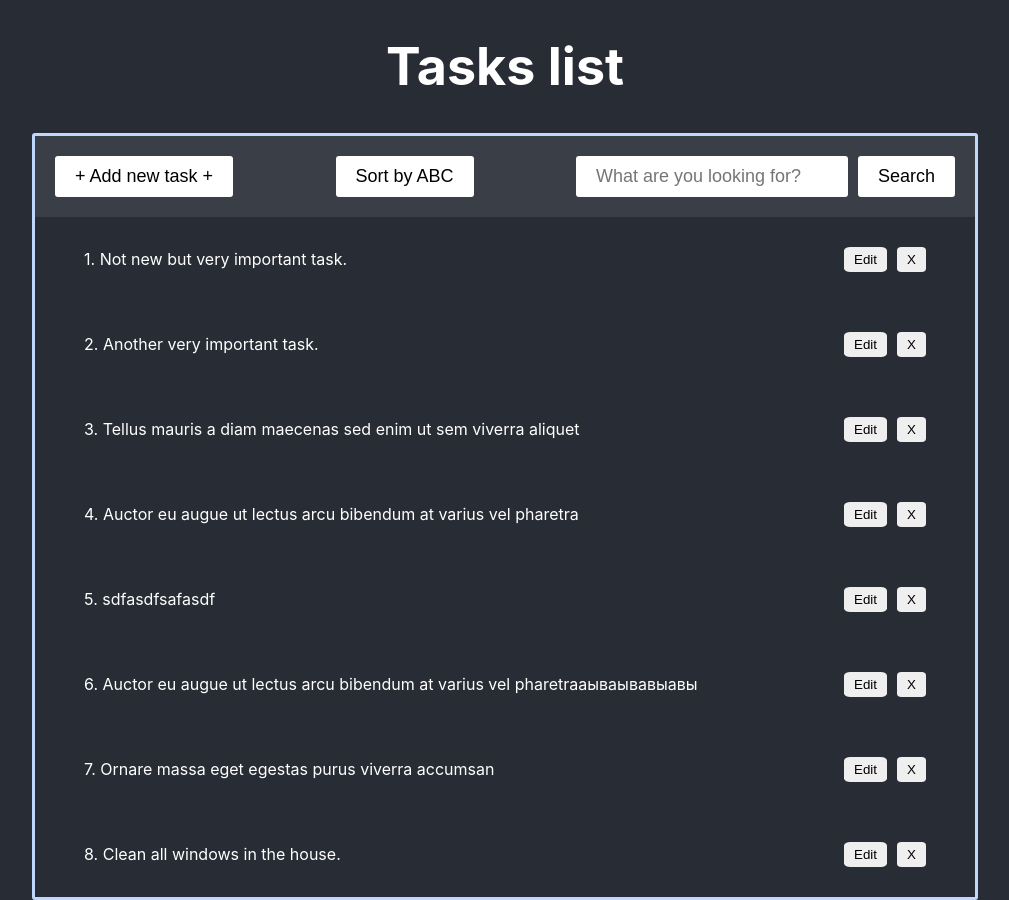
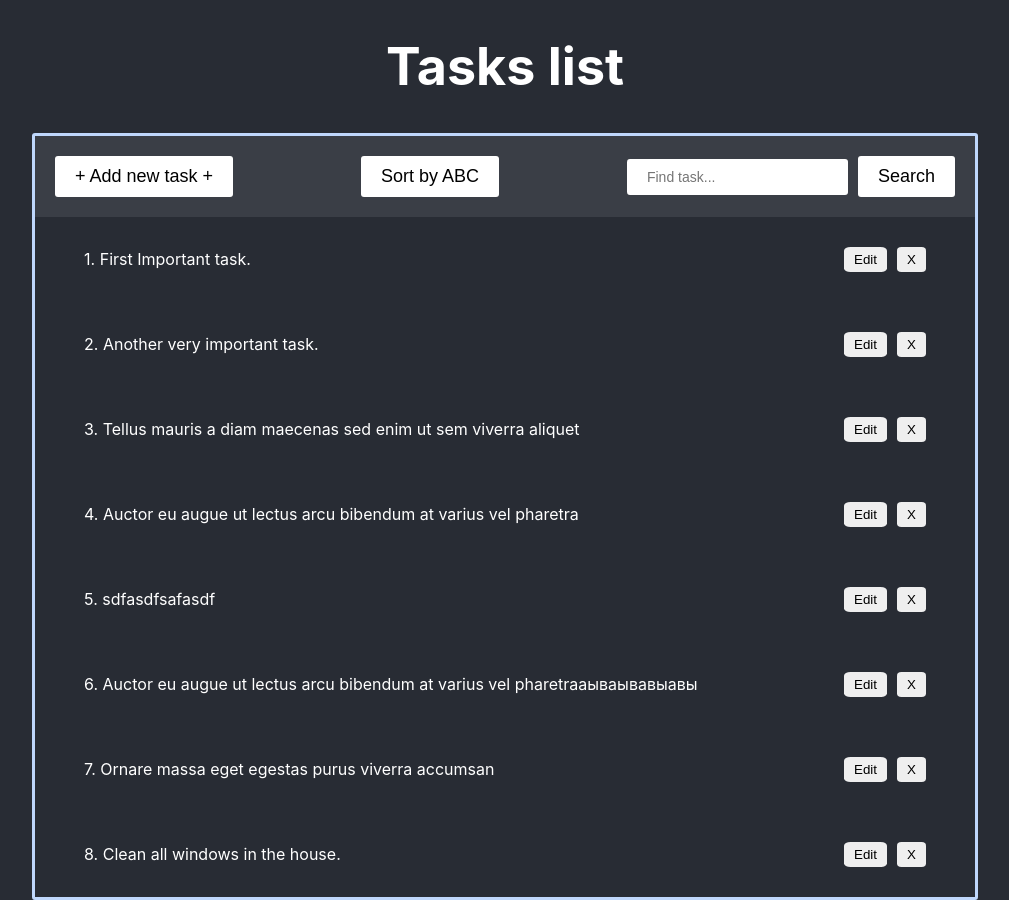
Before and after one commit to redavillm/to-do-list, a React (Create React App) app: page / in a window 1280 px wide. Shown: the whole page, without its empty margins (135-1144 px from the left). Built offline with nearby package versions, Linux system fonts and the light colour scheme; data requests are answered from the project's data file.

Commit message:
добавил функцию фильтрации задач, стеит для задач, над настроить вырожения для корректной фильтрации

```diff
--- a/db.json
+++ b/db.json
@@ -2,7 +2,7 @@
   "tasks": [
     {
       "id": 4,
-      "text": "Not new but very important task."
+      "text": "First Important task."
     },
     {
       "id": 6,
--- a/src/App.js
+++ b/src/App.js
@@ -11,6 +11,7 @@ function App() {
   const [newTask, setNewTask] = useState("");
   const [isLoading, setIsLoading] = useState(false);
   const [refreshListFlag, setRefreshListFlag] = useState(false);
+  // const [findingTask, setFindingTask] = useState("");
 
   const refreshList = () => setRefreshListFlag(!refreshListFlag);
 
@@ -43,22 +44,22 @@ function App() {
     ));
   };
 
-  const findTasksList = (string) => {
-    return tasks
-      .filter((task) => task.text === string)
-      .map(({ id, text }, index) => (
-        <div>
-          <Task
-            id={id}
-            text={text}
-            index={index}
-            requestRemoveTask={requestRemoveTask}
-            setIsLoading={setIsLoading}
-            refreshList={refreshList}
-          />
-        </div>
-      ));
-  };
+  // const findTasksList = (string) => {
+  //   return tasks
+  //     .filter((task) => task.text === string)
+  //     .map(({ id, text }, index) => (
+  //       <div>
+  //         <Task
+  //           id={id}
+  //           text={text}
+  //           index={index}
+  //           requestRemoveTask={requestRemoveTask}
+  //           setIsLoading={setIsLoading}
+  //           refreshList={refreshList}
+  //         />
+  //       </div>
+  //     ));
+  // };
 
   return (
     <div className={styles.app}>
@@ -70,7 +71,10 @@ function App() {
           </button>
           <button className={styles.menu_btn}>Sort by ABC</button>
           <form>
-            <input placeholder='What are you looking for?' className={styles.search_input}></input>
+            <input
+              placeholder="Find task..."
+              className={styles.search_input}
+            ></input>
             <button className={styles.menu_btn}>Search</button>
           </form>
         </div>
--- a/src/App.module.css
+++ b/src/App.module.css
@@ -39,7 +39,7 @@
   background-color: white;
   border: none;
   border-radius: 3px;
-  font-size: 18px;
+  font-size: 14px;
   margin-right: 10px;
   outline: 0;
 }
--- a/src/components/Task.js
+++ b/src/components/Task.js
@@ -34,8 +34,7 @@ export const Task = ({
         className={styles.edit_btn}
         onClick={() => {
           showEditInput();
-          if (visibleInput) {
-            console.log(editTask);
+          if (visibleInput && editTask !== "") {
             requestUpdateTask({ id, editTask, setIsLoading, refreshList });
           }
         }}
```
